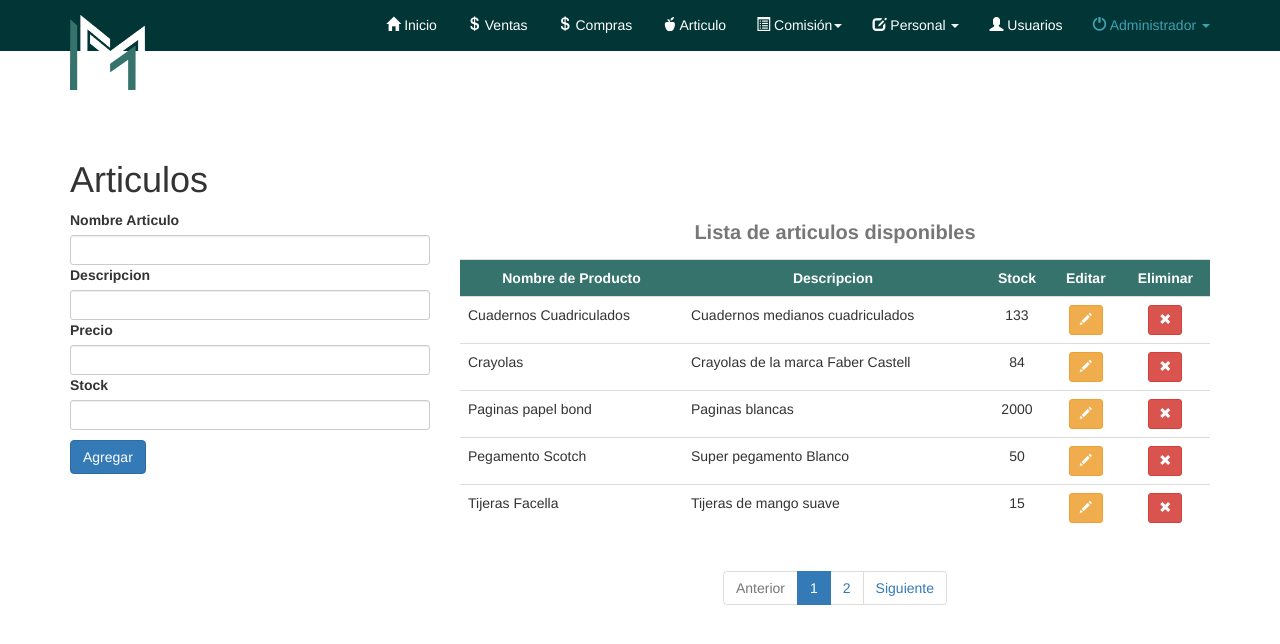
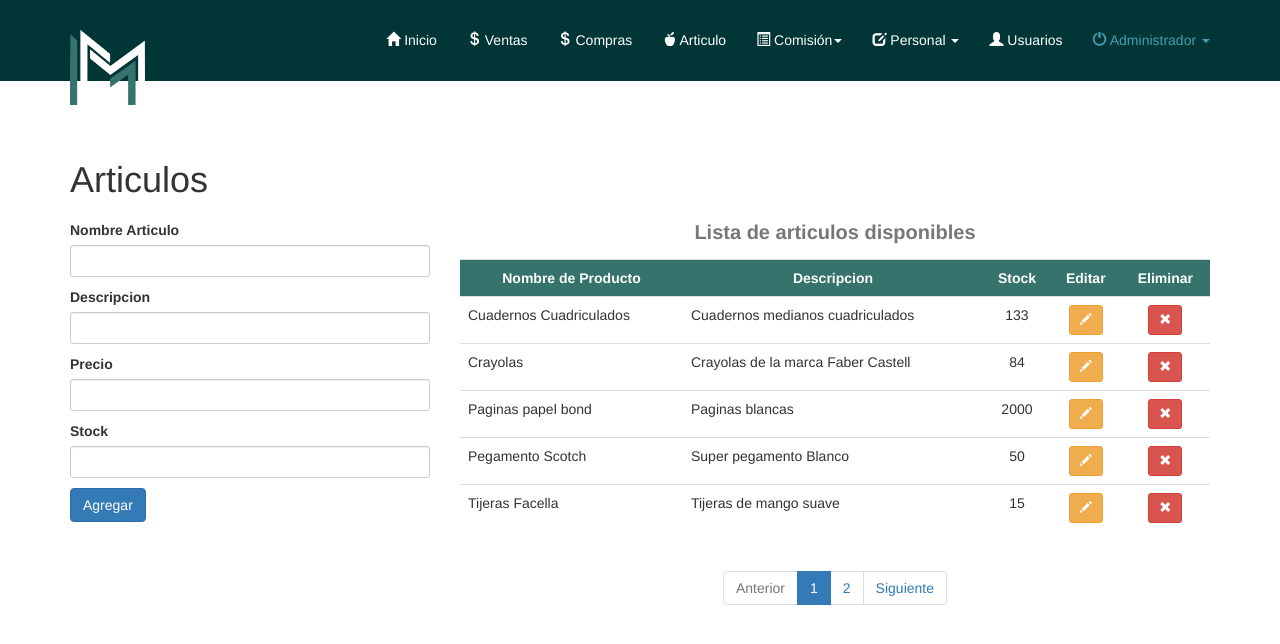
Before and after one commit to Nancy-Ramirez/SisLibreria, a PHP site: page /ventasAlmacen/vistas/articulos.php?pagina=1 in a window 1280 px wide. Shown: the top 644 px of the page. Run offline with PHP 8.4, Linux system fonts and the light colour scheme; a user stored in the database is signed in; data comes from the database, SQL or seed files in the repository.

Commit message:
ultimos cambios

```diff
--- a/vistas/articulos.php
+++ b/vistas/articulos.php
@@ -36,14 +36,14 @@
             <div class="row">
                 <div class="col-sm-4">
                     <form id="frmArticulos" enctype="multipart/form-data">
-                        <label>Nombre Articulo</label>
-                        <input type="text" class="form-control input-sm" id="nombre_articulo" name="nombre_articulo">
-                        <label>Descripcion</label>
-                        <input type="text" class="form-control input-sm" id="descripcion" name="descripcion">
-                        <label>Precio</label>
-                        <input type="text" class="form-control input-sm" id="precio" name="precio">
-                        <label>Stock</label>
-                        <input type="text" class="form-control input-sm" id="stock" name="stock">
+                        <label style="margin-top:10px;">Nombre Articulo</label>
+                        <input type="text" class="form-control input-sm" id="nombre_articulo" name="nombre_articulo" style="padding:15px;">
+                        <label style="margin-top:10px;">Descripcion</label>
+                        <input type="text" class="form-control input-sm" id="descripcion" name="descripcion" style="padding:15px;">
+                        <label style="margin-top:10px;">Precio</label>
+                        <input type="text" class="form-control input-sm" id="precio" name="precio" style="padding:15px;">
+                        <label style="margin-top:10px;">Stock</label>
+                        <input type="text" class="form-control input-sm" id="stock" name="stock" style="padding:15px;">
                         <p></p>
                         <span id="btnAgregaArticulo" class="btn btn-primary">Agregar</span>
                     </form>
--- a/vistas/menu.php
+++ b/vistas/menu.php
@@ -11,7 +11,7 @@
 
     <!-- Begin Navbar -->
     <div id="nav">
-        <div class="navbar  navbar-fixed-top" data-spy="affix data-offset-top="100" style="background-color: #023535;">
+        <div class="navbar  navbar-fixed-top" data-spy="affix" data-offset-top="100" style="background-color: #023535;">
             <div class="container">
                 <div class="navbar-header">
                 <a class="navbar-brand" href="inicio.php"><img class=""
```
Also changed, not shown: vistas/departamentos/tablaDepartamentos.php (+8 -8 lines).
